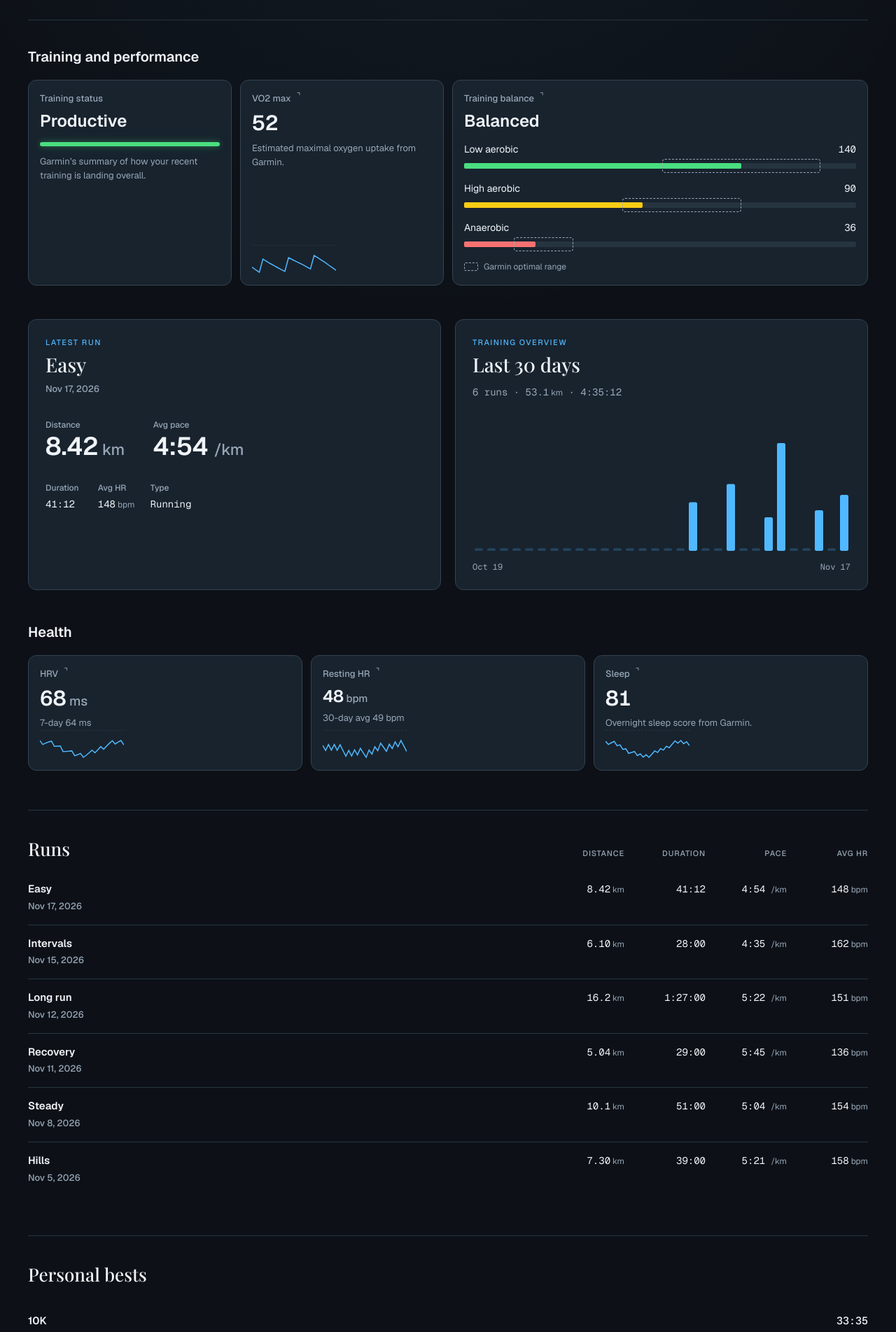
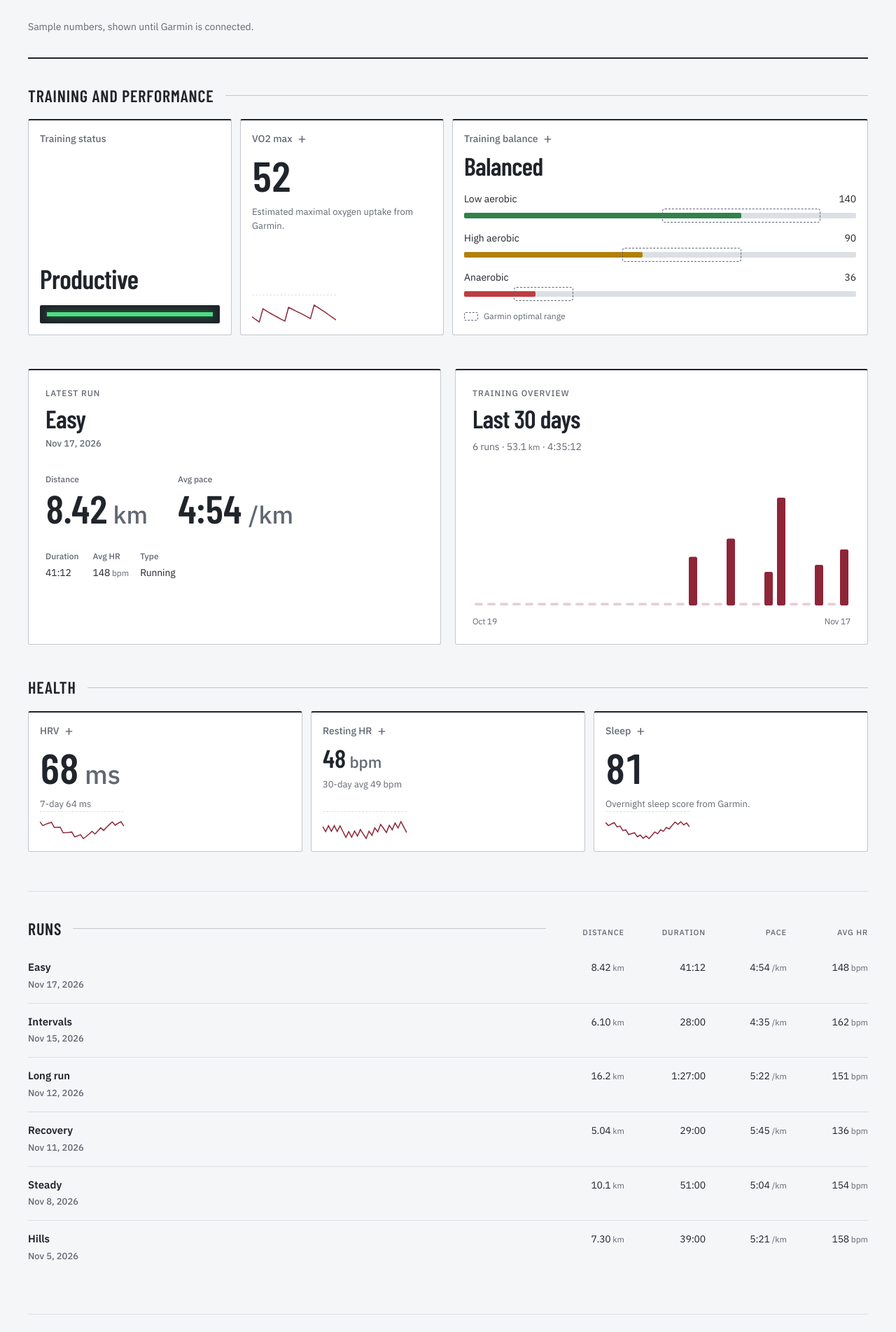
Before and after one commit to charliewaghmare/charliewaghmare.com, a Next.js app: page /training in a window 1280 px wide. Shown: the part 249-2152 px from the top of the page at 70% size. Built offline with nearby package versions, Linux system fonts and the light colour scheme.

Commit message:
Redesign training dashboard with athletics print styling

```diff
--- a/src/app/globals.css
+++ b/src/app/globals.css
@@ -533,6 +533,157 @@ code.text-code {
   }
 }
 
+/* Meet programme — applied only by the /training layout. */
+.training-theme.training-meet {
+  --td-bg: #f5f6f8;
+  --td-surface: #ffffff;
+  --td-elevated: #f4eff1;
+  --td-accent: #8e2638;
+  --td-accent-hover: #601a29;
+  --td-chart-highlight: #c04851;
+  --td-balance-low: #31814c;
+  --td-balance-high: #b1810a;
+  --td-balance-anaerobic: #bf3d43;
+  --td-guide: #626773;
+  --td-text: #20242b;
+  --td-muted: #626773;
+  --td-border: #c3c7cd;
+  --td-border-subtle: #dce0e5;
+  --td-radius: 0.1875rem;
+  font-family: var(--font-training-body), "Helvetica Neue", Arial, sans-serif;
+  background-image: none;
+  color-scheme: light;
+}
+
+.training-meet .type-display,
+.training-meet .type-metric {
+  font-family: var(--font-training-display), "Arial Narrow", sans-serif;
+  font-weight: 600;
+  letter-spacing: -0.015em;
+}
+
+.training-meet .type-section,
+.training-meet .type-figure,
+.training-meet .type-unit,
+.training-meet .type-unit-inline {
+  font-family: var(--font-training-body), "Helvetica Neue", Arial, sans-serif;
+  font-variant-numeric: tabular-nums;
+}
+
+.training-meet .type-figure {
+  letter-spacing: -0.015em;
+}
+
+.training-meet .td-page-header {
+  border-bottom: 2px solid var(--td-text);
+}
+
+.training-meet .td-page-title {
+  font-size: clamp(4.5rem, 10vw, 7rem);
+  line-height: 0.9;
+  font-weight: 700;
+  letter-spacing: -0.025em;
+  text-transform: uppercase;
+}
+
+.training-meet .td-section-heading {
+  display: flex;
+  align-items: center;
+  gap: 1rem;
+  font-family: var(--font-training-display), "Arial Narrow", sans-serif;
+  font-size: 1.5rem;
+  font-weight: 600;
+  line-height: 1.1;
+  letter-spacing: 0.035em;
+  text-transform: uppercase;
+}
+
+.training-meet .td-section-heading::after {
+  content: "";
+  height: 1px;
+  flex: 1;
+  background: var(--td-border);
+}
+
+.training-meet .td-featured-title {
+  font-size: 2.25rem;
+  line-height: 1.05;
+}
+
+.training-meet .td-expand-icon {
+  font-family: var(--font-training-body), "Helvetica Neue", Arial, sans-serif;
+  font-size: 1.25rem;
+  font-weight: 400;
+}
+
+.training-meet .td-card {
+  border-top: 2px solid var(--td-text);
+}
+
+.training-meet .td-overline {
+  font-size: 0.75rem;
+  letter-spacing: 0.08em;
+  color: var(--td-muted);
+}
+
+.training-meet .td-status-name {
+  font-size: clamp(1.5rem, 3vw, 2.75rem);
+  overflow-wrap: anywhere;
+}
+
+.training-meet .td-status-track {
+  padding: 0.625rem;
+  border-radius: 0.125rem;
+  background: var(--td-text);
+}
+
+.training-meet .td-status-bar {
+  border-radius: 0;
+}
+
+.training-meet .td-run-sparkline {
+  color: var(--td-accent);
+}
+
+.training-meet .td-distance-tooltip {
+  border-color: var(--td-text);
+  border-radius: 0.125rem;
+  background: var(--td-text);
+  color: var(--td-surface);
+}
+
+.training-meet .td-activity-row {
+  border-radius: 0.125rem;
+}
+
+.training-meet .td-modal-root {
+  background: color-mix(in srgb, #20242b 55%, transparent);
+}
+
+.training-meet .td-modal {
+  border-top: 3px solid var(--td-text);
+  border-radius: var(--td-radius);
+  background: var(--td-surface);
+  box-shadow: 0 16px 48px #20242b26;
+}
+
+.training-meet .td-modal-close,
+.training-meet .td-range-chip {
+  border-radius: 0.125rem;
+}
+
+.training-meet .td-range-chip.is-active {
+  border-color: var(--td-text);
+  background: var(--td-text);
+  color: var(--td-surface);
+}
+
+.training-meet .td-range-chip:focus-visible,
+.training-meet .td-modal-close:focus-visible {
+  outline: 2px solid var(--td-accent);
+  outline-offset: 3px;
+}
+
 .jobs-theme .jd-tab,
 .jobs-theme .jd-button,
 .jobs-theme .jd-input,
--- a/src/app/training/layout.tsx
+++ b/src/app/training/layout.tsx
@@ -1,23 +1,21 @@
-import { Geist_Mono, Playfair_Display } from "next/font/google";
+import { Barlow_Condensed, IBM_Plex_Sans } from "next/font/google";
 
-const playfair = Playfair_Display({
+const display = Barlow_Condensed({
   subsets: ["latin"],
-  weight: "500",
+  weight: ["600", "700"],
   display: "swap",
-  adjustFontFallback: true,
-  variable: "--font-playfair",
+  variable: "--font-training-display",
 });
 
-const geistMono = Geist_Mono({
+const body = IBM_Plex_Sans({
   subsets: ["latin"],
   display: "swap",
-  adjustFontFallback: true,
-  variable: "--font-geist-mono",
+  variable: "--font-training-body",
 });
 
 export default function TrainingLayout({ children }: { children: React.ReactNode }) {
   return (
-    <div className={`${playfair.variable} ${geistMono.variable} training-type training-theme`}>
+    <div className={`${display.variable} ${body.variable} training-type training-theme training-meet`}>
       {children}
     </div>
   );
--- a/src/components/latest-run-panel.tsx
+++ b/src/components/latest-run-panel.tsx
@@ -34,7 +34,7 @@ export function LatestRunPanel({ activity }: { activity: LatestActivity | null }
       <div className="flex flex-wrap items-start justify-between gap-3">
         <button type="button" className="td-run-card min-w-0 flex-1 text-left" onClick={openModal} disabled={!activity}>
           <p className="td-overline tracking-[0.12em]">Latest run</p>
-          <h3 className="type-display td-text mt-2 text-[1.5rem] leading-[1.15] sm:text-[1.75rem]">
+          <h3 className="td-featured-title type-display td-text mt-2">
             {activity?.name ?? "No recent run"}
           </h3>
           {activity ? (
@@ -58,13 +58,13 @@ export function LatestRunPanel({ activity }: { activity: LatestActivity | null }
           <div className="grid grid-cols-2 gap-6">
             <div>
               <p className="td-label text-[0.75rem] font-medium">Distance</p>
-              <p className="type-metric mt-1 text-[2rem] leading-none sm:text-[2.25rem]">
+              <p className="type-metric mt-1 text-[3rem] leading-none sm:text-[3.5rem]">
                 <WithUnits text={activity.distanceLabel} />
               </p>
             </div>
             <div>
               <p className="td-label text-[0.75rem] font-medium">Avg pace</p>
-              <p className="type-metric mt-1 text-[2rem] leading-none sm:text-[2.25rem]">
+              <p className="type-metric mt-1 text-[3rem] leading-none sm:text-[3.5rem]">
                 <WithUnits text={activity.paceLabel ?? "—"} />
               </p>
             </div>
--- a/src/components/metric-explorer.tsx
+++ b/src/components/metric-explorer.tsx
@@ -77,7 +77,7 @@ export function MetricExplorer({
         <section className="mt-10" aria-labelledby="primary-metrics-heading">
           <h2
             id="primary-metrics-heading"
-            className="type-section td-text text-[1.125rem] leading-tight sm:text-[1.25rem]"
+            className="td-section-heading type-section td-text"
           >
             Training and performance
           </h2>
@@ -102,7 +102,7 @@ export function MetricExplorer({
         <section className="mt-12" aria-labelledby="secondary-metrics-heading">
           <h2
             id="secondary-metrics-heading"
-            className="type-section td-text text-[1.125rem] leading-tight sm:text-[1.25rem]"
+            className="td-section-heading type-section td-text"
           >
             Health
           </h2>
@@ -151,19 +151,19 @@ function MetricCardButton({
         .join(" ")}
     >
       <div className="flex items-start justify-between gap-2">
-        <p className="td-label text-[0.8125rem] font-medium leading-5">
+        <p className="td-label text-sm font-medium leading-5">
           {metric.label}
         </p>
         <span className="td-expand-icon" aria-hidden="true">
-          ⌝
+          +
         </span>
       </div>
       <p
         className={[
           "type-metric mt-2 leading-[1.15]",
           textual
-            ? "text-[1.375rem] sm:text-[1.5rem]"
-            : "text-[1.75rem] sm:text-[1.875rem]",
+            ? "text-[2rem] sm:text-[2.25rem]"
+            : "text-[3.25rem] sm:text-[3.75rem]",
         ].join(" ")}
       >
         <WithUnits text={metric.value} />
--- a/src/components/training-status-card.tsx
+++ b/src/components/training-status-card.tsx
@@ -16,16 +16,13 @@ export function TrainingStatusCard({ metric }: { metric: DashboardMetric }) {
 
   return (
     <article className="td-card flex min-h-[8.5rem] flex-col px-4 py-4">
-      <p className="td-label text-[0.8125rem] font-medium leading-5">{metric.label}</p>
-      <h3 className="type-metric mt-2 text-[1.375rem] leading-[1.15] sm:text-[1.5rem]">
+      <p className="td-label text-sm font-medium leading-5">{metric.label}</p>
+      <h3 className="td-status-name type-metric mt-auto pt-8 leading-[1.1]">
         {status?.label ?? (cleanValue || "—")}
       </h3>
-      <div
-        className="td-status-bar mt-4"
-        style={{ color: status?.color ?? "var(--td-muted)" }}
-        aria-hidden="true"
-      />
-      <p className="td-muted mt-3 text-[0.8125rem] leading-5">{metric.explanation}</p>
+      <div className="td-status-track mt-4" aria-hidden="true">
+        <div className="td-status-bar" style={{ color: status?.color ?? "var(--td-muted)" }} />
+      </div>
     </article>
   );
 }
--- a/src/components/training-view.tsx
+++ b/src/components/training-view.tsx
@@ -28,7 +28,7 @@ export function TrainingView({
 
   return (
     <>
-      <header className="td-divider border-b pb-8">
+      <header className="td-page-header td-divider border-b pb-8">
         <div className="flex flex-col gap-6 lg:flex-row lg:items-end lg:justify-between">
           <div className="max-w-2xl">
             <p className="td-overline">
@@ -38,11 +38,11 @@ export function TrainingView({
               <span aria-hidden="true"> / </span>
               <span>Training</span>
             </p>
-            <h1 className="type-display td-text mt-3 text-[2.125rem] leading-[1.1] sm:text-[3rem]">
+            <h1 className="td-page-title type-display td-text mt-4">
               Training
             </h1>
             <p className="td-muted mt-3 max-w-xl text-sm font-normal leading-6">
-              A live look at the numbers behind the miles.
+              Running, recovery, and recent sessions.
             </p>
           </div>
           <div className="shrink-0 text-left lg:text-right">
@@ -104,7 +104,7 @@ export function TrainingView({
         <div className="flex flex-wrap items-end justify-between gap-3">
           <h2
             id="runs-heading"
-            className="type-display td-text text-[1.375rem] leading-[1.15] sm:text-[1.625rem]"
+            className="td-section-heading type-display td-text flex-1"
           >
             Runs
           </h2>
@@ -129,7 +129,7 @@ export function TrainingView({
       <section className="td-divider mt-14 border-t pt-10" aria-labelledby="bests-heading">
         <h2
           id="bests-heading"
-          className="type-display td-text text-[1.375rem] leading-[1.15] sm:text-[1.625rem]"
+          className="td-section-heading type-display td-text"
         >
           Personal bests
         </h2>
@@ -149,7 +149,7 @@ export function TrainingView({
                     {best.note ? ` · ${best.note}` : ""}
                   </p>
                 </div>
-                <p className="type-figure td-text text-[0.9375rem] font-medium">
+                <p className="type-metric td-text text-[1.75rem] leading-none sm:text-right">
                   <WithUnits text={best.mark} unitClassName="type-unit-inline" />
                 </p>
               </li>
@@ -178,7 +178,7 @@ function TrainingOverviewPanel({
   return (
     <article className="td-card flex min-h-[20rem] flex-col p-5 sm:p-6">
       <p className="td-overline tracking-[0.12em]">Training overview</p>
-      <h3 className="type-display td-text mt-2 text-[1.5rem] leading-[1.15] sm:text-[1.75rem]">
+      <h3 className="td-featured-title type-display td-text mt-2">
         Last 30 days
       </h3>
       <p className="type-figure td-muted mt-3 text-sm">
```
